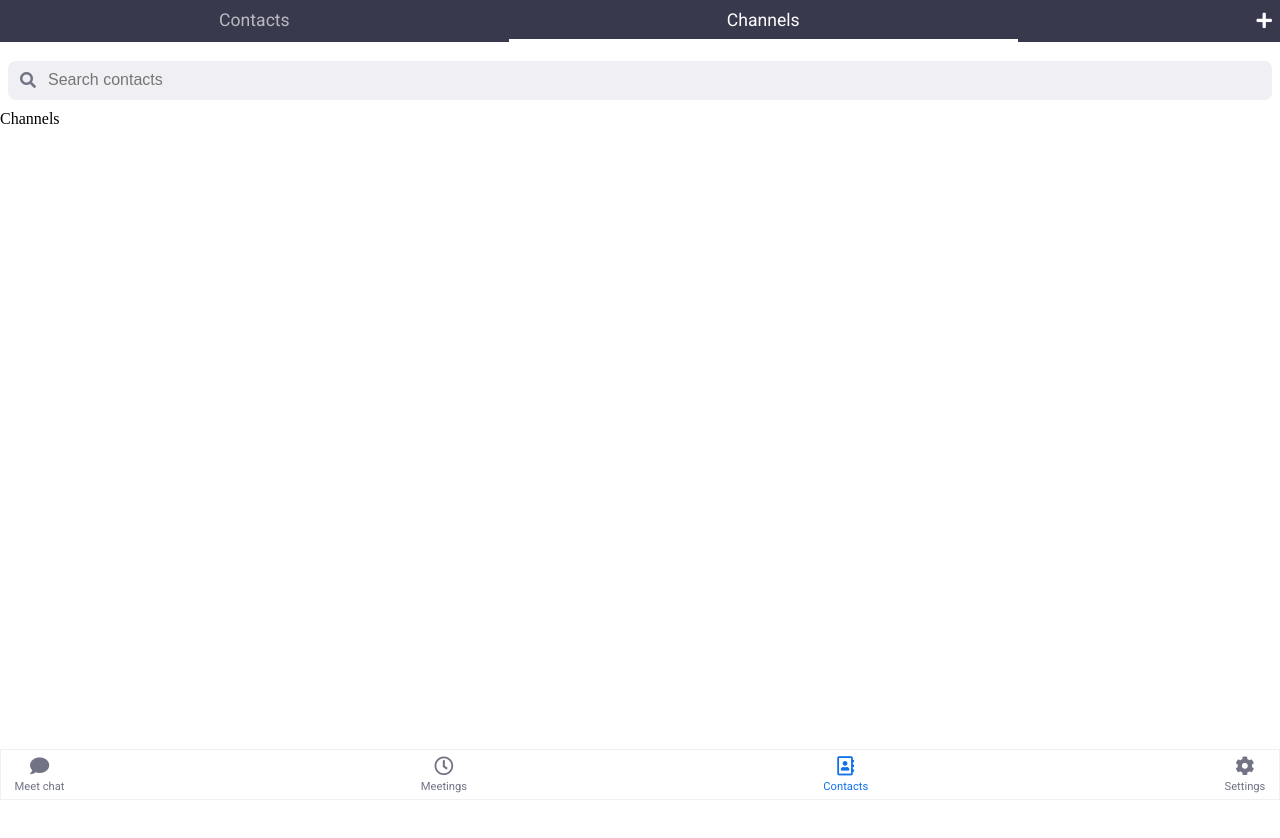
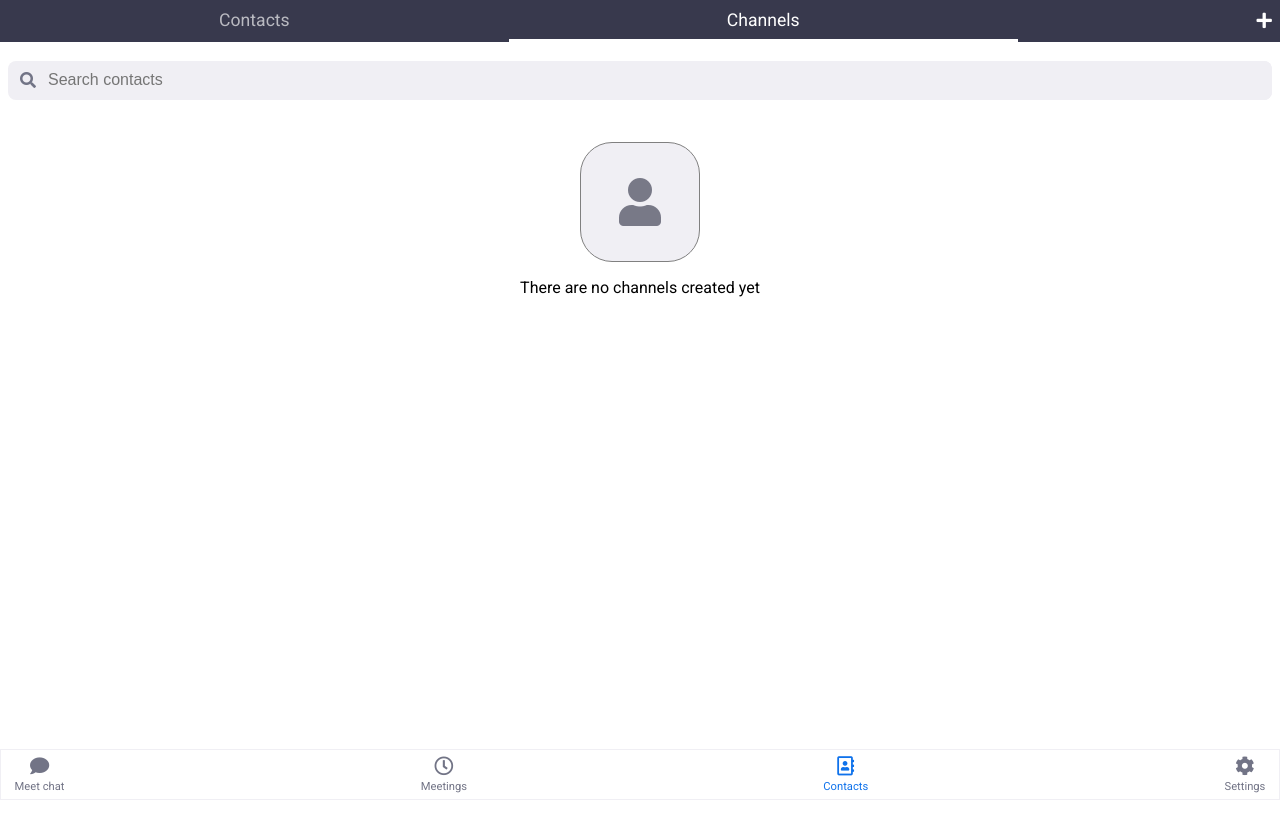
Before and after one commit to or-abdillh/zoom-clone, a Vue app: page /contacts in a window 1280 px wide. Both pictures are taken after a click on the element "Channels". Shown: the top 838 px of the page. Built offline with nearby package versions, Linux system fonts and the light colour scheme.

Commit message:
Create ChannelScreen component for Contacts view

```diff
--- a/src/components/contact/ChannelsScreen.vue
+++ b/src/components/contact/ChannelsScreen.vue
@@ -1,5 +1,12 @@
 <template>
-   <p>Channels</p>
+   <section class="channel-wrapper">
+      <div>
+         <span>
+            <i class="fa fa-user" ></i>
+         </span>
+         <p>There are no channels created yet</p>
+      </div>
+   </section>
 </template>
 
 <script>
@@ -9,3 +16,40 @@
    }
 
 </script>
+
+<style lang="scss">
+
+   @import 'src/style/_colors';
+
+   .channel-wrapper {
+      width: 100%;
+      margin-top: 2rem;
+      display: grid;
+      place-items: center;
+      font-family: 'Roboto', Sans-Serif;
+
+      div {
+         display: flex;
+         flex-direction: column;
+         align-items: center;
+
+         span {
+            width: 120px;
+            height: 120px;
+            background: $anti-white;
+            padding: 1rem;
+            border-radius: 32px;
+            border: 1px solid gray;
+            display: grid;
+            place-items: center;
+            margin-bottom: 1rem;
+
+            i {
+               font-size: 3rem;
+               color: rgba($arsenic, .65);
+            }
+         }
+      }
+   }
+
+</style>
```
